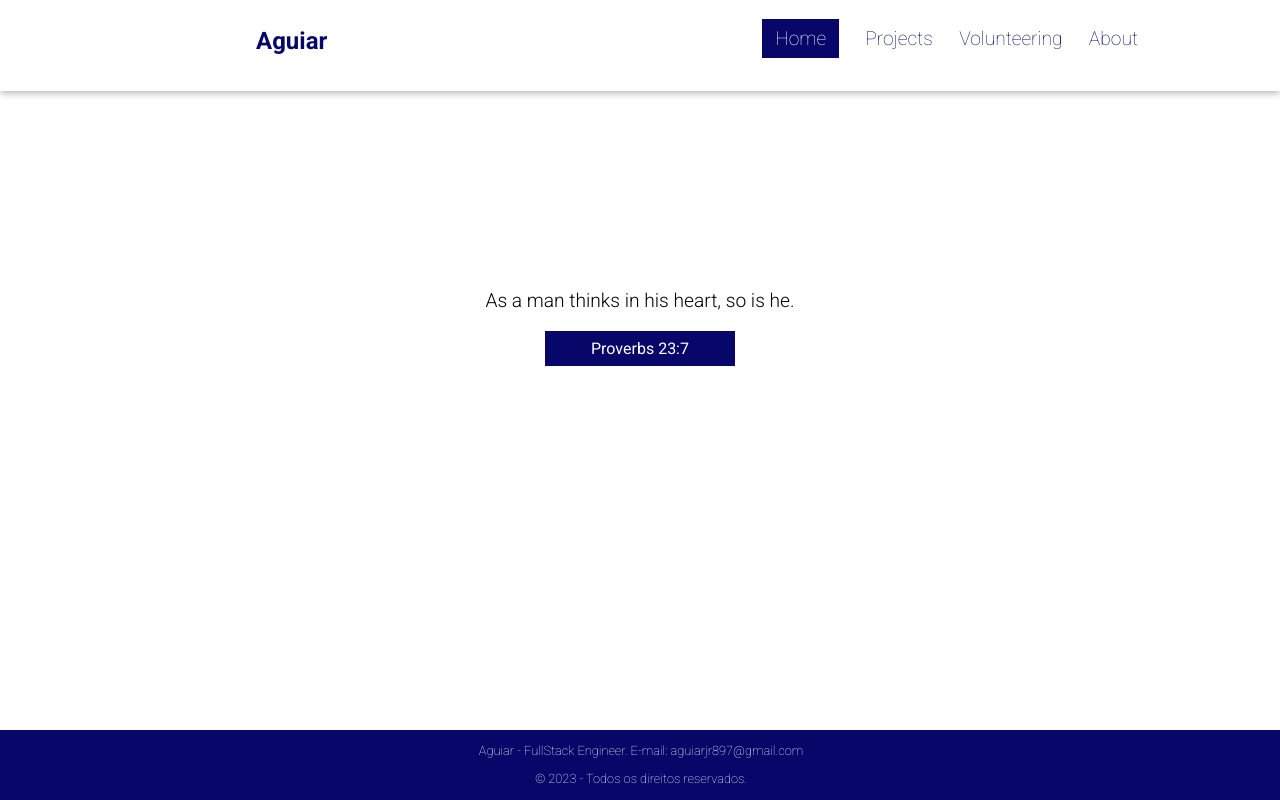
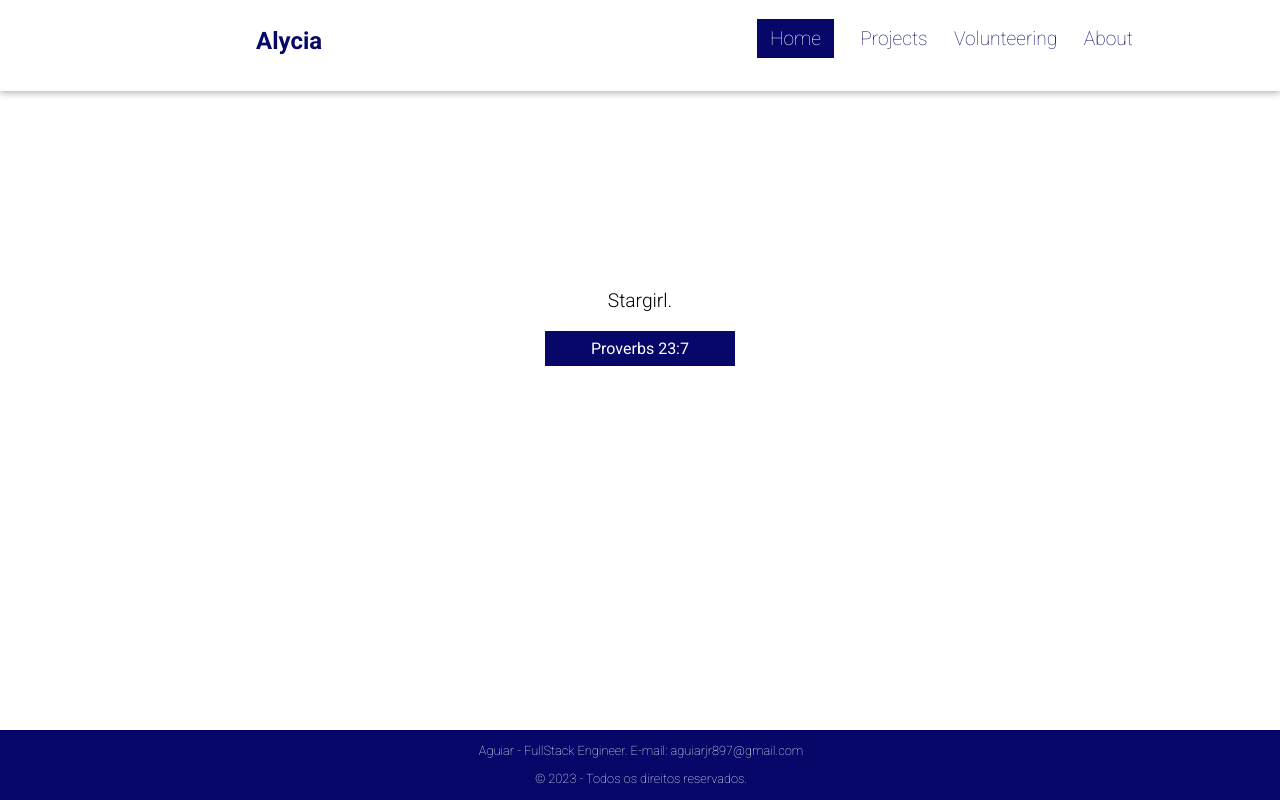
Before and after one commit to alyciandrade/alyciandrade.github.io, a plain HTML site: page index.html in a window 1280 px wide. Drawn offline with Linux system fonts and the light colour scheme.

Commit message:
Update index.html

```diff
--- a/index.html
+++ b/index.html
@@ -18,7 +18,7 @@
 
 <body>
     <header>
-        <h1>Aguiar</h1>
+        <h1>Alycia</h1>
         <a href="#" class="menu-icon" onclick="toggleMenu()">&#9776;</a>
         <nav id="menu-h" class="menu-hide">
             <ul>
@@ -30,7 +30,7 @@
         </nav>
     </header>
     <section id="text-home-container">
-        <p id="text-home">As a man thinks in his heart, so is he.</p>
+        <p id="text-home">Stargirl.</p>
         <div id="proverb">
             Proverbs 23:7
         </div>
```
